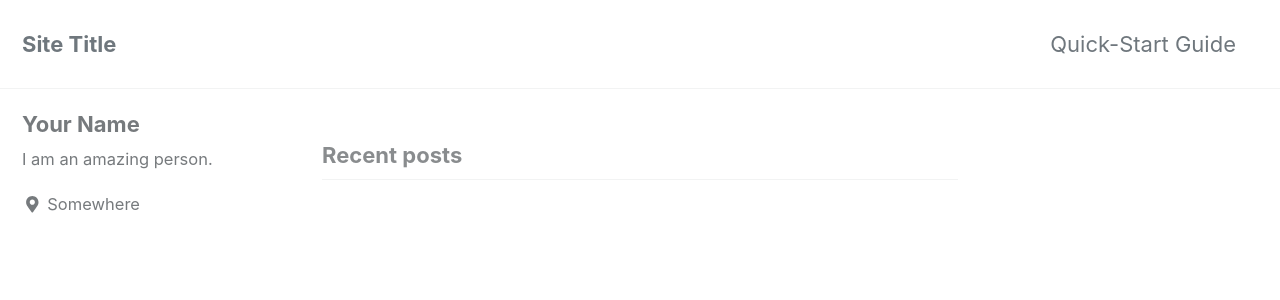
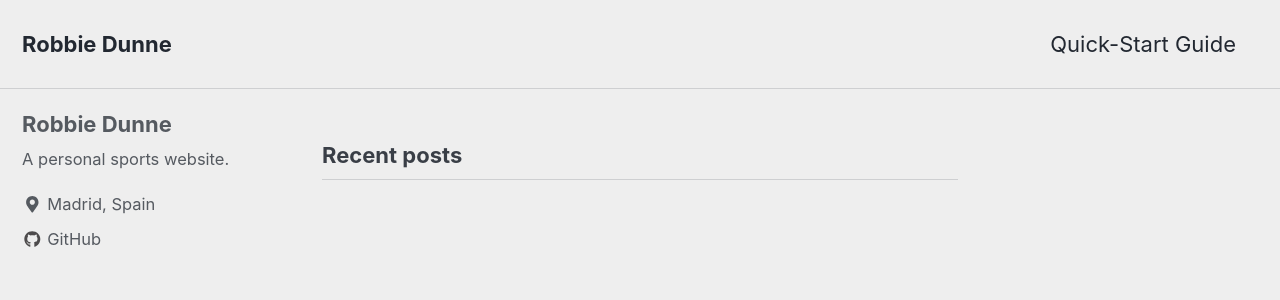
Before and after one commit to robbiejdunne/robbiejdunne.github.io, a Jekyll site: the page built from index.html, in a window 1280 px wide and 900 px high. Shown: the top 300 px of the window. Built offline with Jekyll 4.4.1, drawn with Linux system fonts in a browser that asks for light colours; cached includes are drawn as plain includes; nearby versions of some CDN libraries; the list of posts is cut into pages by our own code; some of the changed text lies outside the part shown.

Commit message:
first change

```diff
--- a/_config.yml
+++ b/_config.yml
@@ -12,14 +12,14 @@
 
 # theme                  : "minimal-mistakes-jekyll"
 # remote_theme           : "mmistakes/minimal-mistakes"
-minimal_mistakes_skin    : "default" # "air", "aqua", "contrast", "dark", "dirt", "neon", "mint", "plum", "sunrise"
+minimal_mistakes_skin    : "air" # "air", "aqua", "contrast", "dark", "dirt", "neon", "mint", "plum", "sunrise"
 
 # Site Settings
 locale                   : "en-US"
-title                    : "Site Title"
+title                    : "Robbie Dunne"
 title_separator          : "-"
-name                     : "Your Name"
-description              : "An amazing website."
+name                     : "Robbie Dunne"
+description              : "A personal sports website."
 url                      : # the base hostname & protocol for your site e.g. "https://mmistakes.github.io"
 baseurl                  : # the subpath of your site, e.g. "/blog"
 repository               : # GitHub username/repo-name e.g. "mmistakes/minimal-mistakes"
@@ -106,11 +106,12 @@ analytics:
 
 # Site Author
 author:
-  name             : "Your Name"
+  name             : "Robbie Dunne"
   avatar           : # path of avatar image, e.g. "/assets/images/bio-photo.jpg"
-  bio              : "I am an amazing person."
-  location         : "Somewhere"
+  bio              : "A personal sports website."
+  location         : "Madrid, Spain"
   email            :
+  github           : "robbiejdunne"
   links:
     - label: "Email"
       icon: "fas fa-fw fa-envelope-square"
@@ -293,3 +294,11 @@ defaults:
       comments: # true
       share: true
       related: true
+
+# _pages
+  - scope:
+      path: ""
+      type: pages
+    values:
+      layout: single
+      author_profile: true
```
